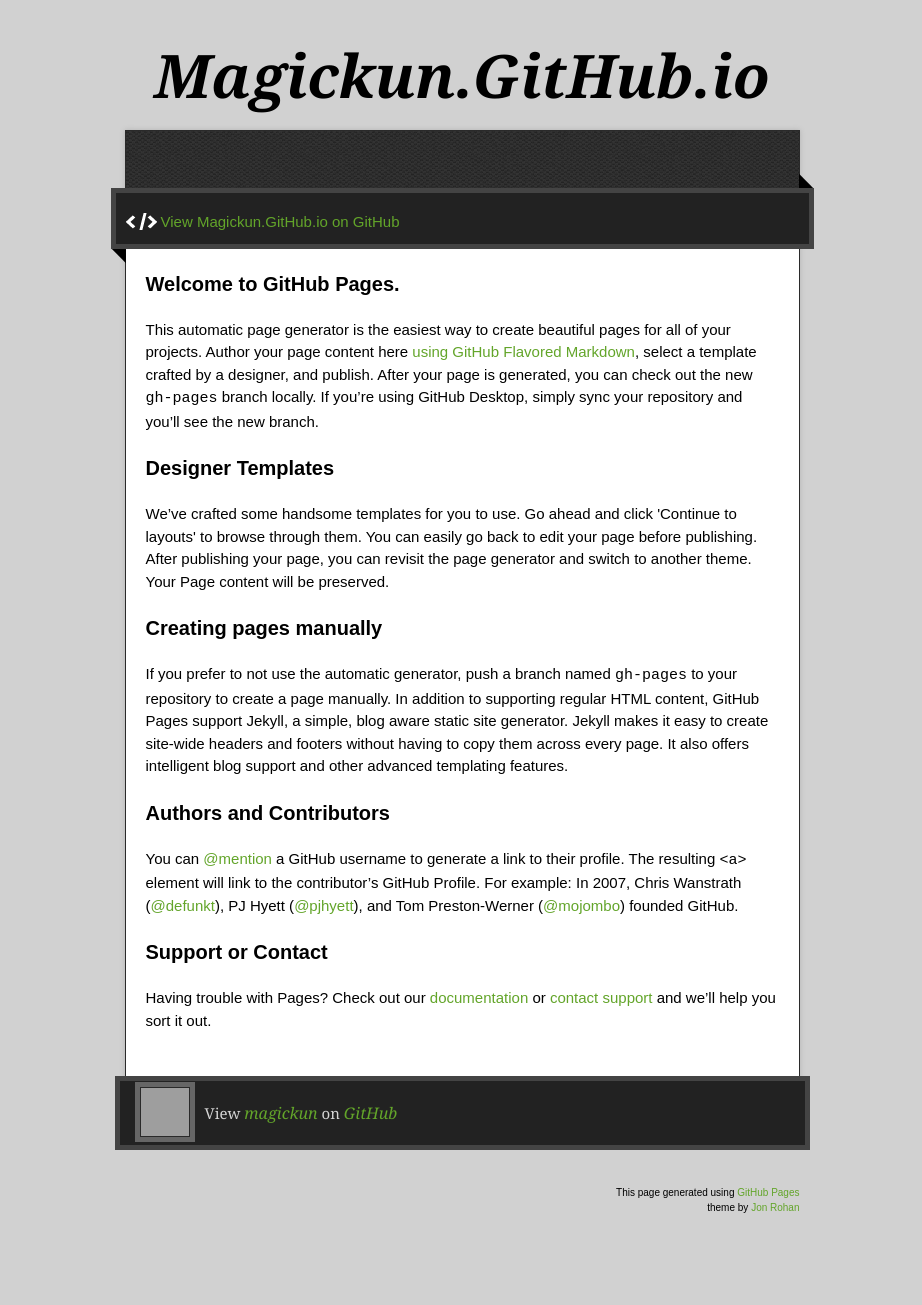
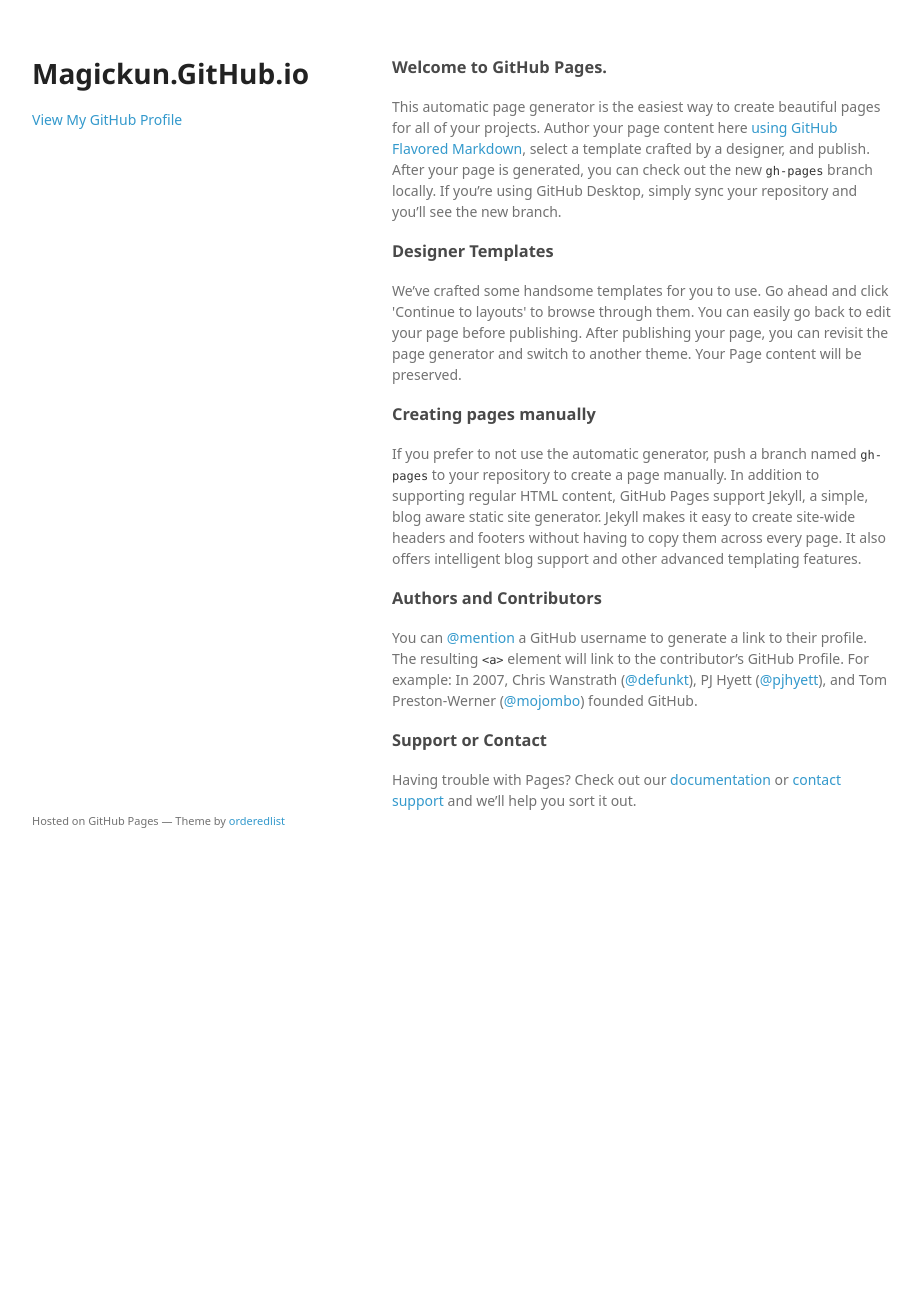
Before and after one commit to magickun/magickun.github.io, a Jekyll site: the page index.html, which Jekyll copies as it is, in a window 1280 px wide. Shown: the whole page, without its empty margins (178-1100 px from the left). Built offline with Jekyll 4.4.1, drawn with Linux system fonts in a browser that asks for light colours; nearby versions of some CDN libraries; some web fonts are replaced; after the commit the page ends 900 px from its top, so only the background shows below that; grey boxes are pictures that could not be loaded.

Commit message:
Replace master branch with page content via GitHub

```diff
--- a/index.html
+++ b/index.html
@@ -1,39 +1,28 @@
 <!doctype html>
-<!-- The Time Machine GitHub pages theme was designed and developed by Jon Rohan, on Feb 7, 2012. -->
-<!-- Follow him for fun. http://twitter.com/jonrohan. Tail his code on https://github.com/jonrohan -->
 <html>
   <head>
     <meta charset="utf-8">
-  <meta http-equiv="X-UA-Compatible" content="IE=edge,chrome=1">
+    <meta http-equiv="X-UA-Compatible" content="chrome=1">
+    <title>Magickun.GitHub.io by magickun</title>
 
-  <link rel="stylesheet" href="stylesheets/stylesheet.css" media="screen">
-  <link rel="stylesheet" href="stylesheets/github-dark.css">
-  <script type="text/javascript" src="https://ajax.googleapis.com/ajax/libs/jquery/1.7.1/jquery.min.js"></script>
-  <script type="text/javascript" src="javascripts/script.js"></script>
-
-  <title>Magickun.GitHub.io</title>
-  <meta name="description" content="">
-
-  <meta name="viewport" content="width=device-width,initial-scale=1">
-
+    <link rel="stylesheet" href="stylesheets/styles.css">
+    <link rel="stylesheet" href="stylesheets/github-light.css">
+    <meta name="viewport" content="width=device-width">
+    <!--[if lt IE 9]>
+    <script src="//html5shiv.googlecode.com/svn/trunk/html5.js"></script>
+    <![endif]-->
   </head>
-
   <body>
-
     <div class="wrapper">
       <header>
-      <h1 class="title">Magickun.GitHub.io</h1>
+        <h1>Magickun.GitHub.io</h1>
+        <p></p>
+
+
+        <p class="view"><a href="https://github.com/magickun">View My GitHub Profile</a></p>
+
       </header>
-    <div id="container">
-      <p class="tagline"></p>
-      <div id="main" role="main">
-        <div class="download-bar">
-        <div class="inner">
-          <a href="https://github.com/magickun" class="code">View Magickun.GitHub.io on GitHub</a>
-        </div>
-        <span class="blc"></span><span class="trc"></span>
-        </div>
-        <article class="markdown-body">
+      <section>
         <h3>
 <a id="welcome-to-github-pages" class="anchor" href="#welcome-to-github-pages" aria-hidden="true"><span aria-hidden="true" class="octicon octicon-link"></span></a>Welcome to GitHub Pages.</h3>
 
@@ -58,26 +47,12 @@
 <a id="support-or-contact" class="anchor" href="#support-or-contact" aria-hidden="true"><span aria-hidden="true" class="octicon octicon-link"></span></a>Support or Contact</h3>
 
 <p>Having trouble with Pages? Check out our <a href="https://help.github.com/pages">documentation</a> or <a href="https://github.com/contact">contact support</a> and we’ll help you sort it out.</p>
-        </article>
-      </div>
-    </div>
+      </section>
       <footer>
-      <div class="owner">
-
-      <p><a href="https://github.com/magickun" class="avatar"><img src="https://avatars2.githubusercontent.com/u/11953234?v=3&amp;s=60" width="48" height="48"></a>View <a href="https://github.com/magickun">magickun</a> on <a href="https://www.github.com">GitHub</a></p>
-
-      </div>
-      <div class="creds">
-        <small>This page generated using <a href="https://pages.github.com/">GitHub Pages</a><br>theme by <a href="https://twitter.com/jonrohan/">Jon Rohan</a></small>
-      </div>
+        <p><small>Hosted on GitHub Pages &mdash; Theme by <a href="https://github.com/orderedlist">orderedlist</a></small></p>
       </footer>
     </div>
-  <div class="current-section">
-    <a href="#top">Scroll to top</a>
-    <a href="https://github.com/magickun/magickun.github.io/tarball/master" class="tar">tar</a><a href="https://github.com/magickun/magickun.github.io/zipball/master" class="zip">zip</a><a href="" class="code">source code</a>
-    <p class="name"></p>
-  </div>
-
+    <script src="javascripts/scale.fix.js"></script>
 
   </body>
 </html>
--- /dev/null
+++ b/javascripts/scale.fix.js
@@ -0,0 +1,17 @@
+var metas = document.getElementsByTagName('meta');
+var i;
+if (navigator.userAgent.match(/iPhone/i)) {
+  for (i=0; i<metas.length; i++) {
+    if (metas[i].name == "viewport") {
+      metas[i].content = "width=device-width, minimum-scale=1.0, maximum-scale=1.0";
+    }
+  }
+  document.addEventListener("gesturestart", gestureStart, false);
+}
+function gestureStart() {
+  for (i=0; i<metas.length; i++) {
+    if (metas[i].name == "viewport") {
+      metas[i].content = "width=device-width, minimum-scale=0.25, maximum-scale=1.6";
+    }
+  }
+}
--- /dev/null
+++ b/stylesheets/github-light.css
@@ -0,0 +1,115 @@
+/*
+   Copyright 2014 GitHub Inc.
+
+   Licensed under the Apache License, Version 2.0 (the "License");
+   you may not use this file except in compliance with the License.
+   You may obtain a copy of the License at
+
+       http://www.apache.org/licenses/LICENSE-2.0
+
+   Unless required by applicable law or agreed to in writing, software
+   distributed under the License is distributed on an "AS IS" BASIS,
+   WITHOUT WARRANTIES OR CONDITIONS OF ANY KIND, either express or implied.
+   See the License for the specific language governing permissions and
+   limitations under the License.
+
+*/
+
+.pl-c /* comment */ {
+  color: #969896;
+}
+
+.pl-c1      /* constant, markup.raw, meta.diff.header, meta.module-reference, meta.property-name, support, support.constant, support.variable, variable.other.constant */,
+.pl-s .pl-v /* string variable */ {
+  color: #0086b3;
+}
+
+.pl-e  /* entity */,
+.pl-en /* entity.name */ {
+  color: #795da3;
+}
+
+.pl-s .pl-s1 /* string source */,
+.pl-smi      /* storage.modifier.import, storage.modifier.package, storage.type.java, variable.other, variable.parameter.function */ {
+  color: #333;
+}
+
+.pl-ent /* entity.name.tag */ {
+  color: #63a35c;
+}
+
+.pl-k /* keyword, storage, storage.type */ {
+  color: #a71d5d;
+}
+
+.pl-pds              /* punctuation.definition.string, string.regexp.character-class */,
+.pl-s                /* string */,
+.pl-s .pl-pse .pl-s1 /* string punctuation.section.embedded source */,
+.pl-sr               /* string.regexp */,
+.pl-sr .pl-cce       /* string.regexp constant.character.escape */,
+.pl-sr .pl-sra       /* string.regexp string.regexp.arbitrary-repitition */,
+.pl-sr .pl-sre       /* string.regexp source.ruby.embedded */ {
+  color: #183691;
+}
+
+.pl-v /* variable */ {
+  color: #ed6a43;
+}
+
+.pl-id /* invalid.deprecated */ {
+  color: #b52a1d;
+}
+
+.pl-ii /* invalid.illegal */ {
+  background-color: #b52a1d;
+  color: #f8f8f8;
+}
+
+.pl-sr .pl-cce /* string.regexp constant.character.escape */ {
+  color: #63a35c;
+  font-weight: bold;
+}
+
+.pl-ml /* markup.list */ {
+  color: #693a17;
+}
+
+.pl-mh        /* markup.heading */,
+.pl-mh .pl-en /* markup.heading entity.name */,
+.pl-ms        /* meta.separator */ {
+  color: #1d3e81;
+  font-weight: bold;
+}
+
+.pl-mq /* markup.quote */ {
+  color: #008080;
+}
+
+.pl-mi /* markup.italic */ {
+  color: #333;
+  font-style: italic;
+}
+
+.pl-mb /* markup.bold */ {
+  color: #333;
+  font-weight: bold;
+}
+
+.pl-md /* markup.deleted, meta.diff.header.from-file */ {
+  background-color: #ffecec;
+  color: #bd2c00;
+}
+
+.pl-mi1 /* markup.inserted, meta.diff.header.to-file */ {
+  background-color: #eaffea;
+  color: #55a532;
+}
+
+.pl-mdr /* meta.diff.range */ {
+  color: #795da3;
+  font-weight: bold;
+}
+
+.pl-mo /* meta.output */ {
+  color: #1d3e81;
+}
--- /dev/null
+++ b/stylesheets/styles.css
@@ -0,0 +1,324 @@
+@font-face {
+  font-family: 'Noto Sans';
+  font-weight: 400;
+  font-style: normal;
+  src: url('../fonts/Noto-Sans-regular/Noto-Sans-regular.eot');
+  src: url('../fonts/Noto-Sans-regular/Noto-Sans-regular.eot?#iefix') format('embedded-opentype'),
+       local('Noto Sans'),
+       local('Noto-Sans-regular'),
+       url('../fonts/Noto-Sans-regular/Noto-Sans-regular.woff2') format('woff2'),
+       url('../fonts/Noto-Sans-regular/Noto-Sans-regular.woff') format('woff'),
+       url('../fonts/Noto-Sans-regular/Noto-Sans-regular.ttf') format('truetype'),
+       url('../fonts/Noto-Sans-regular/Noto-Sans-regular.svg#NotoSans') format('svg');
+}
+
+@font-face {
+  font-family: 'Noto Sans';
+  font-weight: 700;
+  font-style: normal;
+  src: url('../fonts/Noto-Sans-700/Noto-Sans-700.eot');
+  src: url('../fonts/Noto-Sans-700/Noto-Sans-700.eot?#iefix') format('embedded-opentype'),
+       local('Noto Sans Bold'),
+       local('Noto-Sans-700'),
+       url('../fonts/Noto-Sans-700/Noto-Sans-700.woff2') format('woff2'),
+       url('../fonts/Noto-Sans-700/Noto-Sans-700.woff') format('woff'),
+       url('../fonts/Noto-Sans-700/Noto-Sans-700.ttf') format('truetype'),
+       url('../fonts/Noto-Sans-700/Noto-Sans-700.svg#NotoSans') format('svg');
+}
+
+@font-face {
+  font-family: 'Noto Sans';
+  font-weight: 400;
+  font-style: italic;
+  src: url('../fonts/Noto-Sans-italic/Noto-Sans-italic.eot');
+  src: url('../fonts/Noto-Sans-italic/Noto-Sans-italic.eot?#iefix') format('embedded-opentype'),
+       local('Noto Sans Italic'),
+       local('Noto-Sans-italic'),
+       url('../fonts/Noto-Sans-italic/Noto-Sans-italic.woff2') format('woff2'),
+       url('../fonts/Noto-Sans-italic/Noto-Sans-italic.woff') format('woff'),
+       url('../fonts/Noto-Sans-italic/Noto-Sans-italic.ttf') format('truetype'),
+       url('../fonts/Noto-Sans-italic/Noto-Sans-italic.svg#NotoSans') format('svg');
+}
+
+@font-face {
+  font-family: 'Noto Sans';
+  font-weight: 700;
+  font-style: italic;
+  src: url('../fonts/Noto-Sans-700italic/Noto-Sans-700italic.eot');
+  src: url('../fonts/Noto-Sans-700italic/Noto-Sans-700italic.eot?#iefix') format('embedded-opentype'),
+       local('Noto Sans Bold Italic'),
+       local('Noto-Sans-700italic'),
+       url('../fonts/Noto-Sans-700italic/Noto-Sans-700italic.woff2') format('woff2'),
+       url('../fonts/Noto-Sans-700italic/Noto-Sans-700italic.woff') format('woff'),
+       url('../fonts/Noto-Sans-700italic/Noto-Sans-700italic.ttf') format('truetype'),
+       url('../fonts/Noto-Sans-700italic/Noto-Sans-700italic.svg#NotoSans') format('svg');
+}
+
+body {
+  background-color: #fff;
+  padding:50px;
+  font: 14px/1.5 "Noto Sans", "Helvetica Neue", Helvetica, Arial, sans-serif;
+  color:#727272;
+  font-weight:400;
+}
+
+h1, h2, h3, h4, h5, h6 {
+  color:#222;
+  margin:0 0 20px;
+}
+
+p, ul, ol, table, pre, dl {
+  margin:0 0 20px;
+}
+
+h1, h2, h3 {
+  line-height:1.1;
+}
+
+h1 {
+  font-size:28px;
+}
+
+h2 {
+  color:#393939;
+}
+
+h3, h4, h5, h6 {
+  color:#494949;
+}
+
+a {
+  color:#39c;
+  text-decoration:none;
+}
+
+a:hover {
+  color:#069;
+}
+
+a small {
+  font-size:11px;
+  color:#777;
+  margin-top:-0.3em;
+  display:block;
+}
+
+a:hover small {
+  color:#777;
+}
+
+.wrapper {
+  width:860px;
+  margin:0 auto;
+}
+
+blockquote {
+  border-left:1px solid #e5e5e5;
+  margin:0;
+  padding:0 0 0 20px;
+  font-style:italic;
+}
+
+code, pre {
+  font-family:Monaco, Bitstream Vera Sans Mono, Lucida Console, Terminal, Consolas, Liberation Mono, DejaVu Sans Mono, Courier New, monospace;
+  color:#333;
+  font-size:12px;
+}
+
+pre {
+  padding:8px 15px;
+  background: #f8f8f8;
+  border-radius:5px;
+  border:1px solid #e5e5e5;
+  overflow-x: auto;
+}
+
+table {
+  width:100%;
+  border-collapse:collapse;
+}
+
+th, td {
+  text-align:left;
+  padding:5px 10px;
+  border-bottom:1px solid #e5e5e5;
+}
+
+dt {
+  color:#444;
+  font-weight:700;
+}
+
+th {
+  color:#444;
+}
+
+img {
+  max-width:100%;
+}
+
+header {
+  width:270px;
+  float:left;
+  position:fixed;
+  -webkit-font-smoothing:subpixel-antialiased;
+}
+
+header ul {
+  list-style:none;
+  height:40px;
+  padding:0;
+  background: #f4f4f4;
+  border-radius:5px;
+  border:1px solid #e0e0e0;
+  width:270px;
+}
+
+header li {
+  width:89px;
+  float:left;
+  border-right:1px solid #e0e0e0;
+  height:40px;
+}
+
+header li:first-child a {
+  border-radius:5px 0 0 5px;
+}
+
+header li:last-child a {
+  border-radius:0 5px 5px 0;
+}
+
+header ul a {
+  line-height:1;
+  font-size:11px;
+  color:#999;
+  display:block;
+  text-align:center;
+  padding-top:6px;
+  height:34px;
+}
+
+header ul a:hover {
+  color:#999;
+}
+
+header ul a:active {
+  background-color:#f0f0f0;
+}
+
+strong {
+  color:#222;
+  font-weight:700;
+}
+
+header ul li + li + li {
+  border-right:none;
+  width:89px;
+}
+
+header ul a strong {
+  font-size:14px;
+  display:block;
+  color:#222;
+}
+
+section {
+  width:500px;
+  float:right;
+  padding-bottom:50px;
+}
+
+small {
+  font-size:11px;
+}
+
+hr {
+  border:0;
+  background:#e5e5e5;
+  height:1px;
+  margin:0 0 20px;
+}
+
+footer {
+  width:270px;
+  float:left;
+  position:fixed;
+  bottom:50px;
+  -webkit-font-smoothing:subpixel-antialiased;
+}
+
+@media print, screen and (max-width: 960px) {
+
+  div.wrapper {
+    width:auto;
+    margin:0;
+  }
+
+  header, section, footer {
+    float:none;
+    position:static;
+    width:auto;
+  }
+
+  header {
+    padding-right:320px;
+  }
+
+  section {
+    border:1px solid #e5e5e5;
+    border-width:1px 0;
+    padding:20px 0;
+    margin:0 0 20px;
+  }
+
+  header a small {
+    display:inline;
+  }
+
+  header ul {
+    position:absolute;
+    right:50px;
+    top:52px;
+  }
+}
+
+@media print, screen and (max-width: 720px) {
+  body {
+    word-wrap:break-word;
+  }
+
+  header {
+    padding:0;
+  }
+
+  header ul, header p.view {
+    position:static;
+  }
+
+  pre, code {
+    word-wrap:normal;
+  }
+}
+
+@media print, screen and (max-width: 480px) {
+  body {
+    padding:15px;
+  }
+
+  header ul {
+    width:99%;
+  }
+
+  header li, header ul li + li + li {
+    width:33%;
+  }
+}
+
+@media print {
+  body {
+    padding:0.4in;
+    font-size:12pt;
+    color:#444;
+  }
+}
```
Lines whose indentation alone changed are shown as unchanged.
